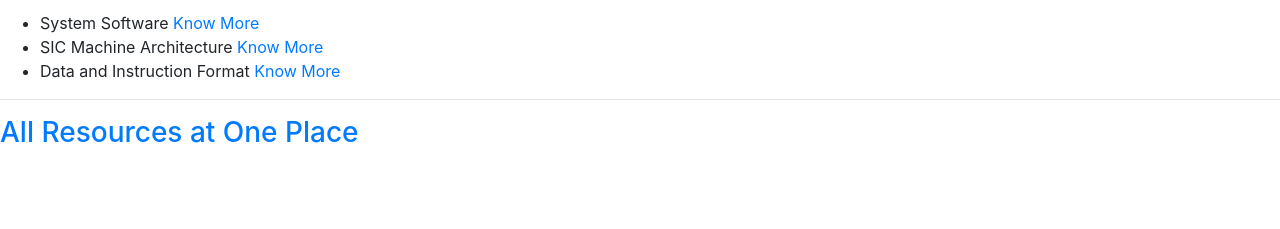
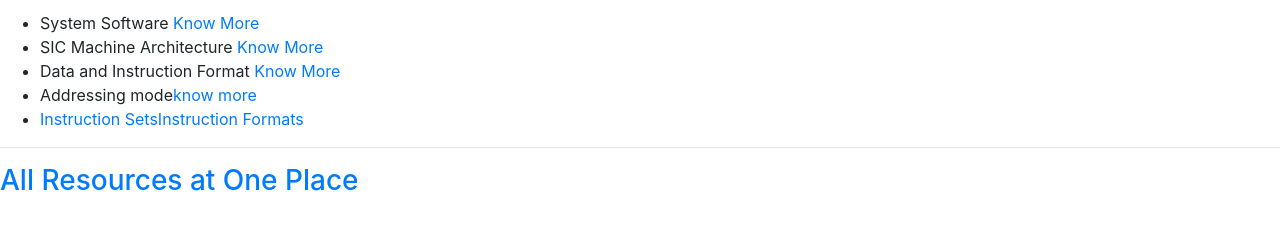
Before and after one commit to TrivandrumTuition/TrivandrumTuition.github.io, a plain HTML site: page sp.html in a window 1280 px wide. Shown: the part 165-394 px from the top of the page. Drawn offline with nearby package versions, Linux system fonts and the light colour scheme.

Commit message:
Update Instruction Set Links

```diff
--- a/sp.html
+++ b/sp.html
@@ -33,7 +33,10 @@
 
   <li>SIC Machine Architecture <a href="https://drive.google.com/file/d/14bw721ooS4XwaVTjzbE9-rnFMDqu3Sck/view?usp=share_link" target="_blank">Know More</a></li>
 
-	  <li>Data and Instruction Format <a href="https://drive.google.com/file/d/1sjRa5T1OnG4QNTYT_gFbPZWy3WeZAK5Q/view" target="_blank">Know More</a></li>
+	  <li>Data and Instruction Format <a href="https://drive.google.com/file/d/1sjRa5T1OnG4QNTYT_gFbPZWy3WeZAK5Q/view?usp=share_link" target="_blank">Know More</a></li>
+<li>Addressing mode<a href="https://drive.google.com/file/d/1NCfTjZk4KvPInVLZdnr3seQmcJtGOD1y/view?usp=sharing"  target="_blank">know more</li>
+<li>Instruction Sets<a href=https://drive.google.com/file/d/1pYnIPSfss8BXuSaTANa5PIHoIqhvNWHV/view?usp=share_link""  target="_blank">Instruction Formats</li>
+
 
 </ul>
 
```
